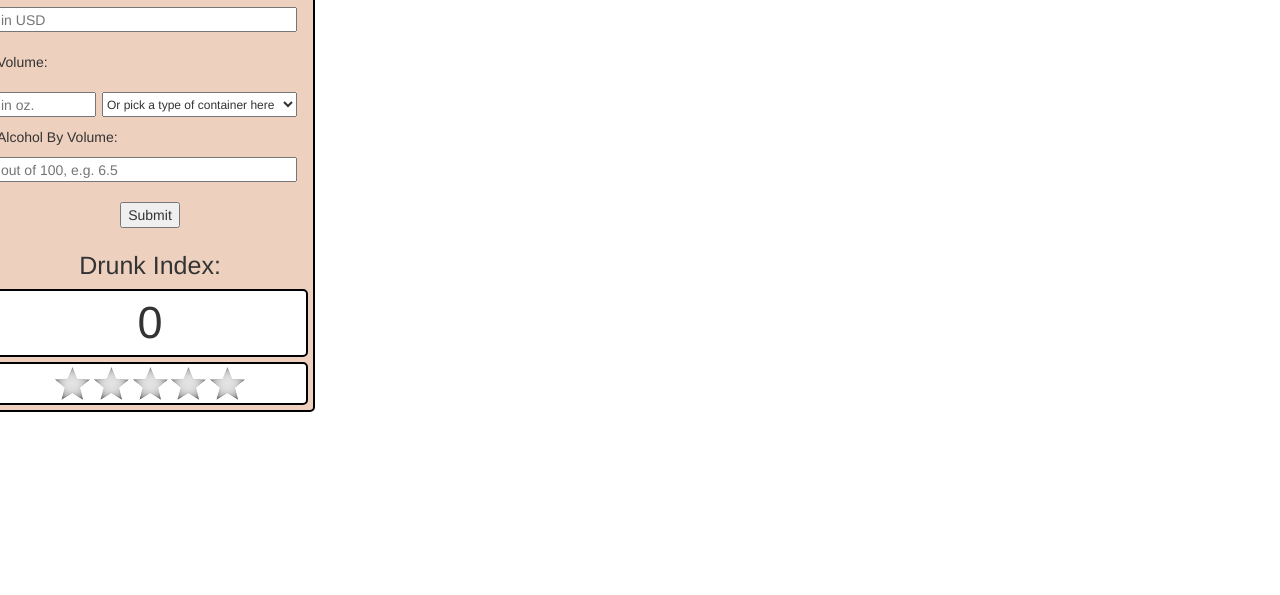
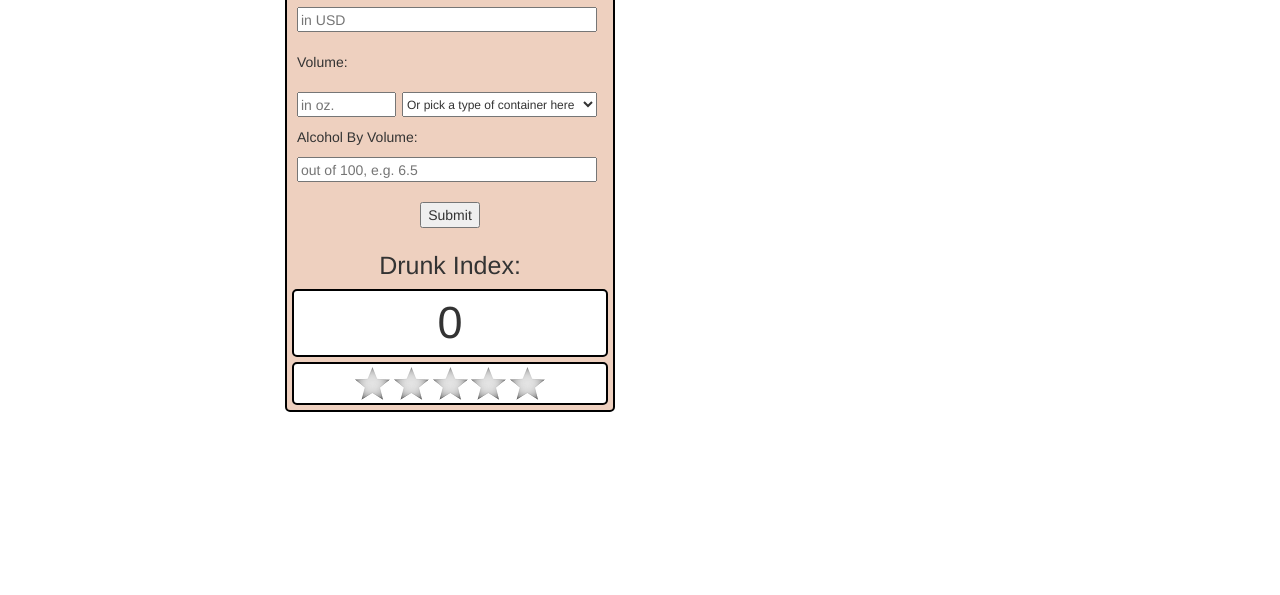
Before and after one commit to samothy/drunk-index-calculator, a plain HTML site: page pages/drunk-index-calculator.html in a window 1280 px wide. Shown: the part 205-800 px from the top of the page. Drawn offline with nearby package versions, Linux system fonts and the light colour scheme.

```diff
--- a/stylesheets/drunk-index-calculator.css
+++ b/stylesheets/drunk-index-calculator.css
@@ -5,7 +5,7 @@
 
 body {
     align-items: center;
-    left: 150px;
+    padding-left: 300px;
 }
 
 #all-container {
```
